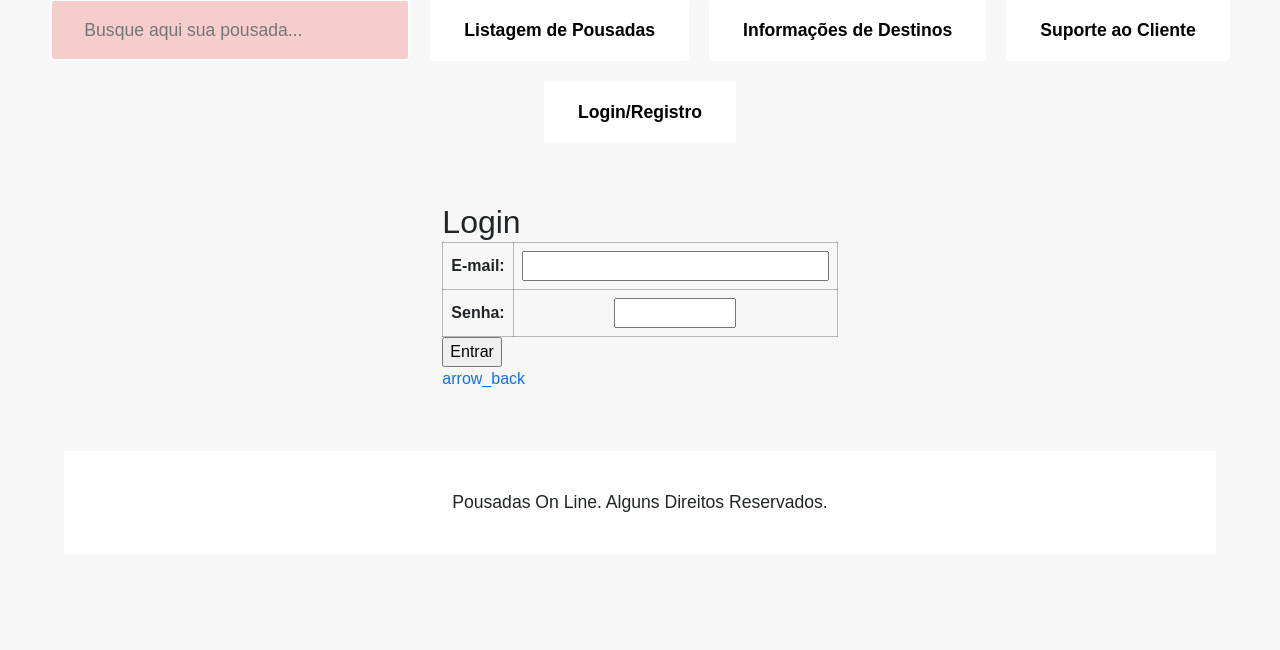
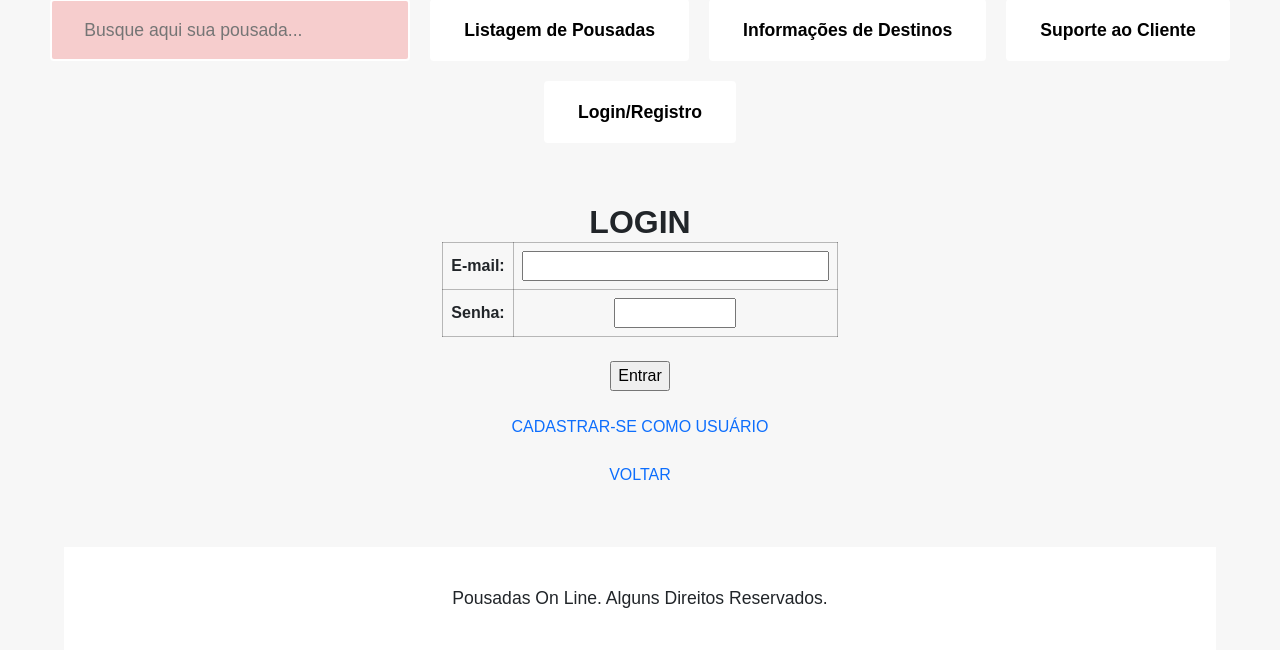
Before and after one commit to jharbes/PROGRAMACAO-WEB, a PHP site: page /user-login.php in a window 1280 px wide. Shown: the part 283-933 px from the top of the page. Before the commit the page ends 795 px from the top, so only its background shows below. Run offline with PHP 8.4, Linux system fonts and the light colour scheme; some web fonts are replaced.

Commit message:
acertando formulario de login

```diff
--- a/trabalho_final/site-reserva-pousadas/detalhes.php
+++ b/trabalho_final/site-reserva-pousadas/detalhes.php
@@ -69,7 +69,6 @@ $user_email=$_SESSION['user'];
                 else if (isCliente())
                     echo "  <span class='material-symbols-outlined'></span>";
                 echo "<tr><td style='text-align: justify;'>$reg->descricao</td></tr>";
-                // echo "<tr><td>Adm</td></tr>";
                 echo "</table><br>";
             }
             else{
--- a/trabalho_final/site-reserva-pousadas/estilos/style.css
+++ b/trabalho_final/site-reserva-pousadas/estilos/style.css
@@ -252,10 +252,10 @@ table.listagem tr:nth-child(even){
     background-color: #f2f2f2;
 }
 table.listagem td:nth-child(1){
-    /* width: 70px; */
+    width: 70px;
 }
 table.listagem td:nth-child(3){
-    /* width: 110px; */
+    width: 110px;
     text-align: right;
 }
 table.detalhes{
@@ -414,6 +414,11 @@ div.erro{
     color: rgb(161, 57, 50);
 }
 
+
+.material-symbols-outlined{
+    text-align: center;
+}
+
 @media (max-width: 1300px){
 
     table.listagem{
--- a/trabalho_final/site-reserva-pousadas/user-login-form.php
+++ b/trabalho_final/site-reserva-pousadas/user-login-form.php
@@ -1,8 +1,8 @@
-<h2>Login</h2>
+<h2><strong>LOGIN</strong></h2>
 <form action="user-login.php" method="post">
     <table>
         <tr><td><label for="usuario">E-mail: </label></td><td><input type="text" name="usuario" id="usuario" size="30" maxlength="40" required></td></tr>
         <tr><td><label for="senha">Senha: </label></td><td><input type="password" name="senha" id="senha" size="10" maxlength="8" required></td></tr>
-    </table>
+    </table><br>
     <div id="entrar"><input type="submit" value="Entrar" id="botao-entrar"></div>
 </form>
--- a/trabalho_final/site-reserva-pousadas/user-login.php
+++ b/trabalho_final/site-reserva-pousadas/user-login.php
@@ -7,6 +7,11 @@
     <link href="https://cdn.jsdelivr.net/npm/bootstrap@5.2.0-beta1/dist/css/bootstrap.min.css" rel="stylesheet" integrity="sha384-0evHe/X+R7YkIZDRvuzKMRqM+OrBnVFBL6DOitfPri4tjfHxaWutUpFmBp4vmVor" crossorigin="anonymous">
     <link rel="stylesheet" href="./estilos/style.css">
     <title>Pousadas On Line</title>
+    <style>
+        main {
+            text-align: center;
+        }
+    </style>
 </head>
 <?php
 require_once 'includes/banco.php';
@@ -63,9 +68,13 @@ require_once 'includes/login.php';
                     echo msgErro("Usuário não encontrado!");
             }
         }
-        echo voltar();
+
     ?>
 </div>
+
+<br>
+<div><a href="user-new.php">CADASTRAR-SE COMO USUÁRIO</a></div>
+<br><div><a href="index.php">VOLTAR</a></div>
 
   </main>
 
```
